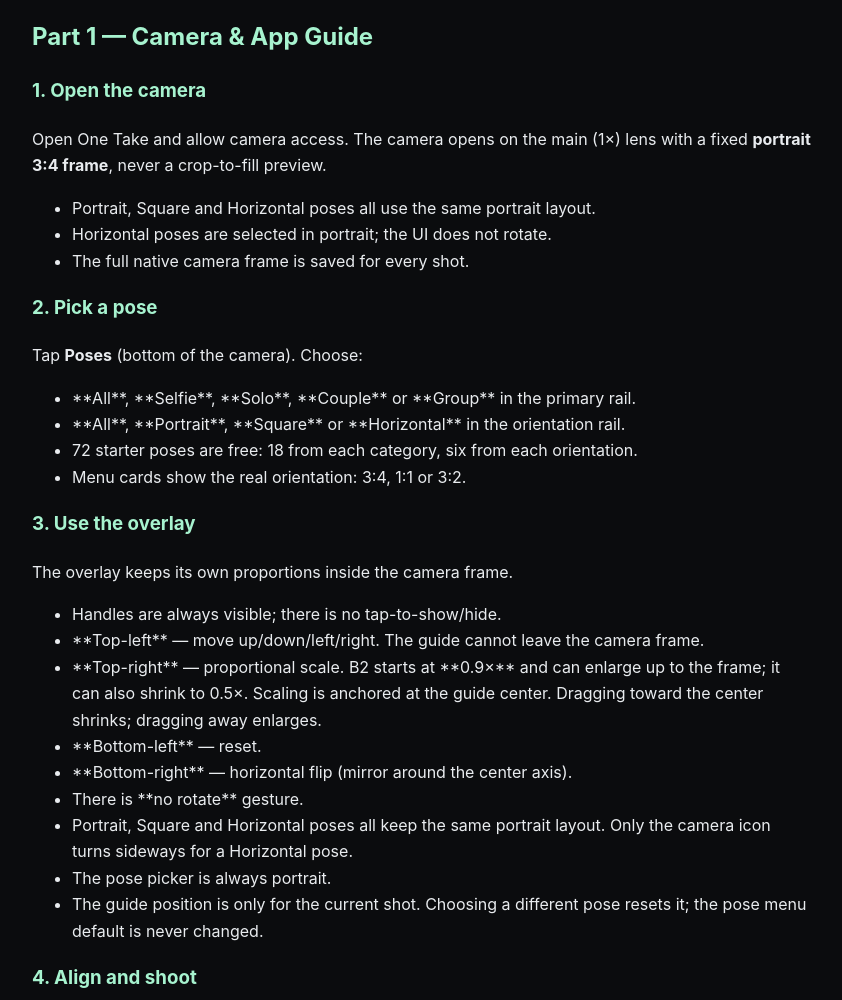
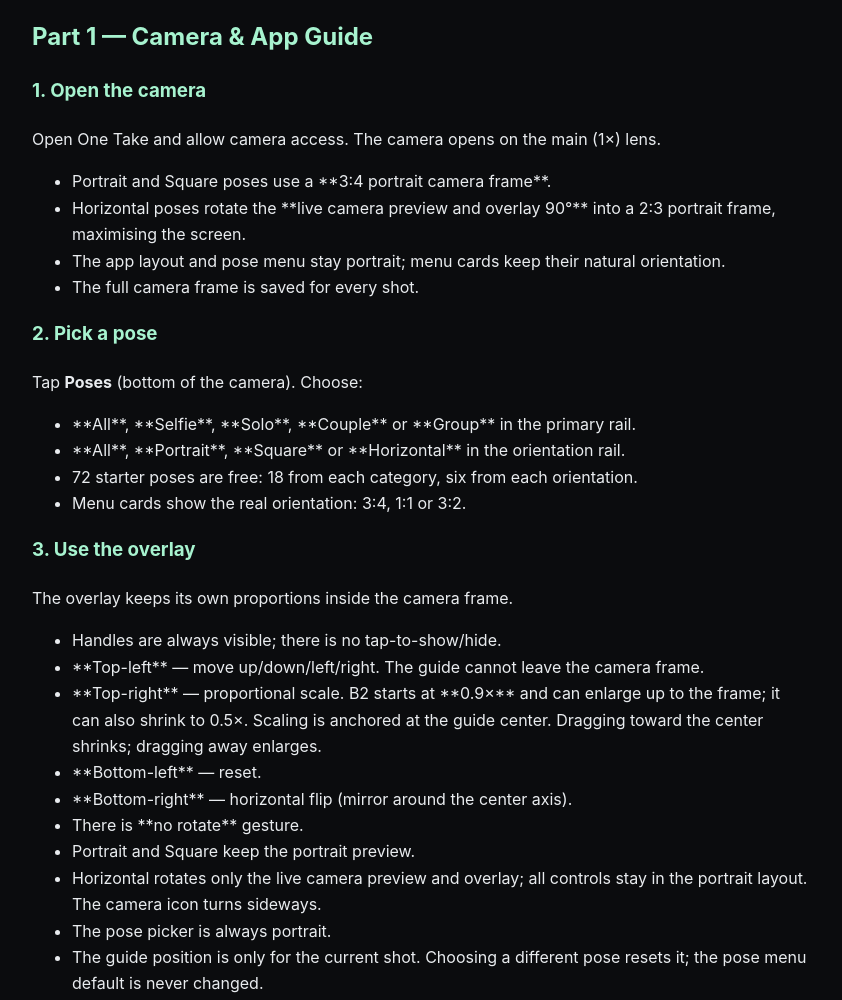
Before and after one commit to yumizhi-opc/onetake-site, a plain HTML site: page guide/index.html in a window 1280 px wide. Shown: the part 170-1170 px from the top of the page, without its empty margins (218-1060 px from the left). Drawn offline with Linux system fonts and the light colour scheme.

Commit message:
User guide: horizontal preview rotation

```diff
--- a/guide/index.html
+++ b/guide/index.html
@@ -2,11 +2,12 @@
 <p>One Take is a pose camera. Pick a reference pose, align your body to the live mint outline, and shoot. No account is required. Camera frames are processed on-device with Apple Vision; there are no ads.</p>
 <h2>Part 1 — Camera &amp; App Guide</h2>
 <h3>1. Open the camera</h3>
-<p>Open One Take and allow camera access. The camera opens on the main (1×) lens with a fixed <strong>portrait 3:4 frame</strong>, never a crop-to-fill preview.</p>
+<p>Open One Take and allow camera access. The camera opens on the main (1×) lens.</p>
 <ul>
-<li>Portrait, Square and Horizontal poses all use the same portrait layout.</li>
-<li>Horizontal poses are selected in portrait; the UI does not rotate.</li>
-<li>The full native camera frame is saved for every shot.</li>
+<li>Portrait and Square poses use a **3:4 portrait camera frame**.</li>
+<li>Horizontal poses rotate the **live camera preview and overlay 90°** into a 2:3 portrait frame, maximising the screen.</li>
+<li>The app layout and pose menu stay portrait; menu cards keep their natural orientation.</li>
+<li>The full camera frame is saved for every shot.</li>
 </ul>
 <h3>2. Pick a pose</h3>
 <p>Tap <strong>Poses</strong> (bottom of the camera). Choose:</p>
@@ -25,7 +26,8 @@
 <li>**Bottom-left** — reset.</li>
 <li>**Bottom-right** — horizontal flip (mirror around the center axis).</li>
 <li>There is **no rotate** gesture.</li>
-<li>Portrait, Square and Horizontal poses all keep the same portrait layout. Only the camera icon turns sideways for a Horizontal pose.</li>
+<li>Portrait and Square keep the portrait preview.</li>
+<li>Horizontal rotates only the live camera preview and overlay; all controls stay in the portrait layout. The camera icon turns sideways.</li>
 <li>The pose picker is always portrait.</li>
 <li>The guide position is only for the current shot. Choosing a different pose resets it; the pose menu default is never changed.</li>
 </ul>
@@ -42,7 +44,7 @@
 <li>The camera stays on the captured **crop**.</li>
 <li>Every shot saves two images to the app Gallery and iOS Photos:</li>
 </ul>
-<p>  1. Native full frame (portrait 3:4)</p>
+<p>  1. Native full frame (portrait 3:4; Horizontal preview is presented 2:3)</p>
 <p>  2. Overlay crop</p>
 <ul>
 <li>Choose **Back to Camera** or **Gallery**. There is no automatic return and no retake/delete flow.</li>
```
